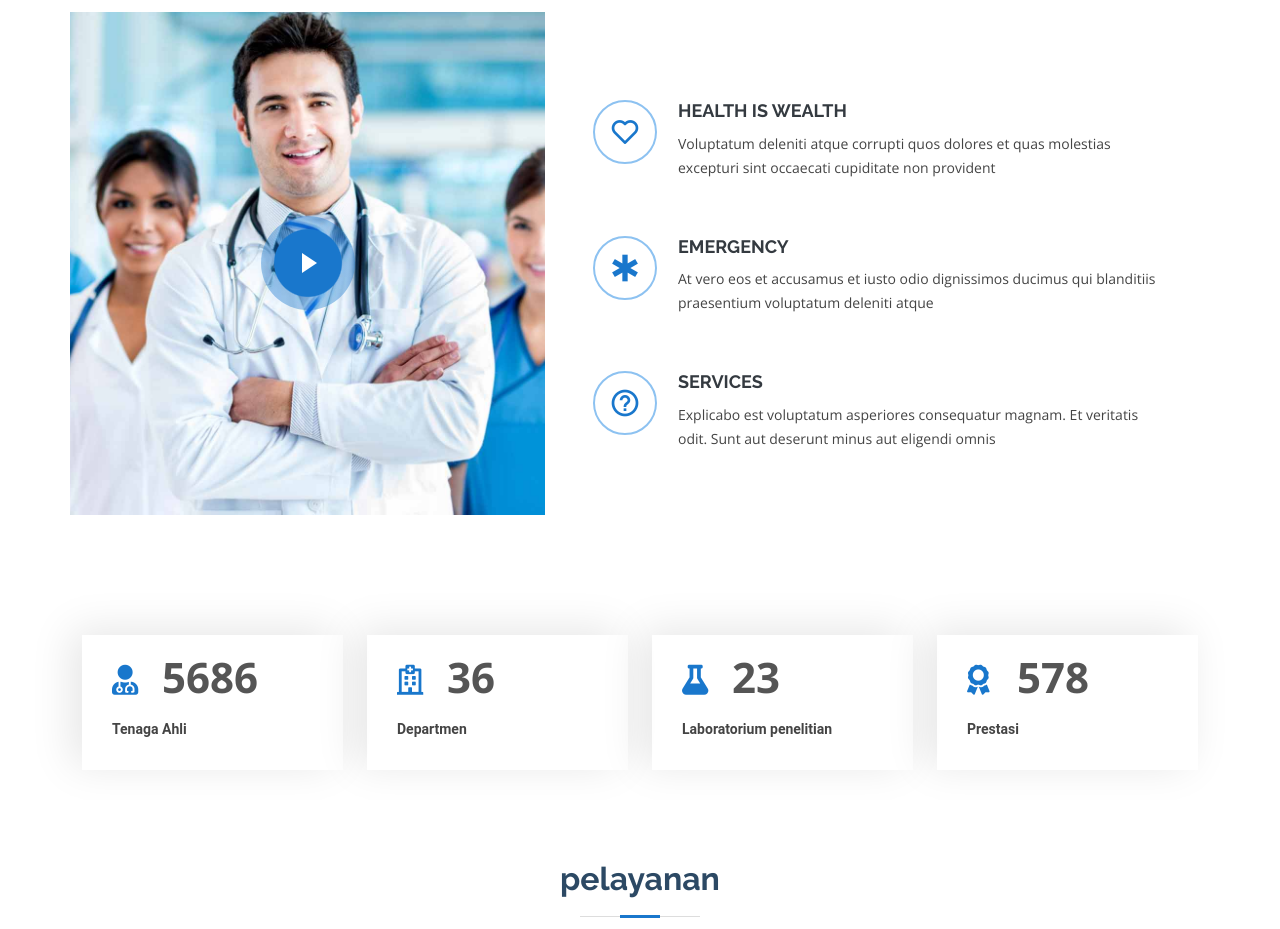
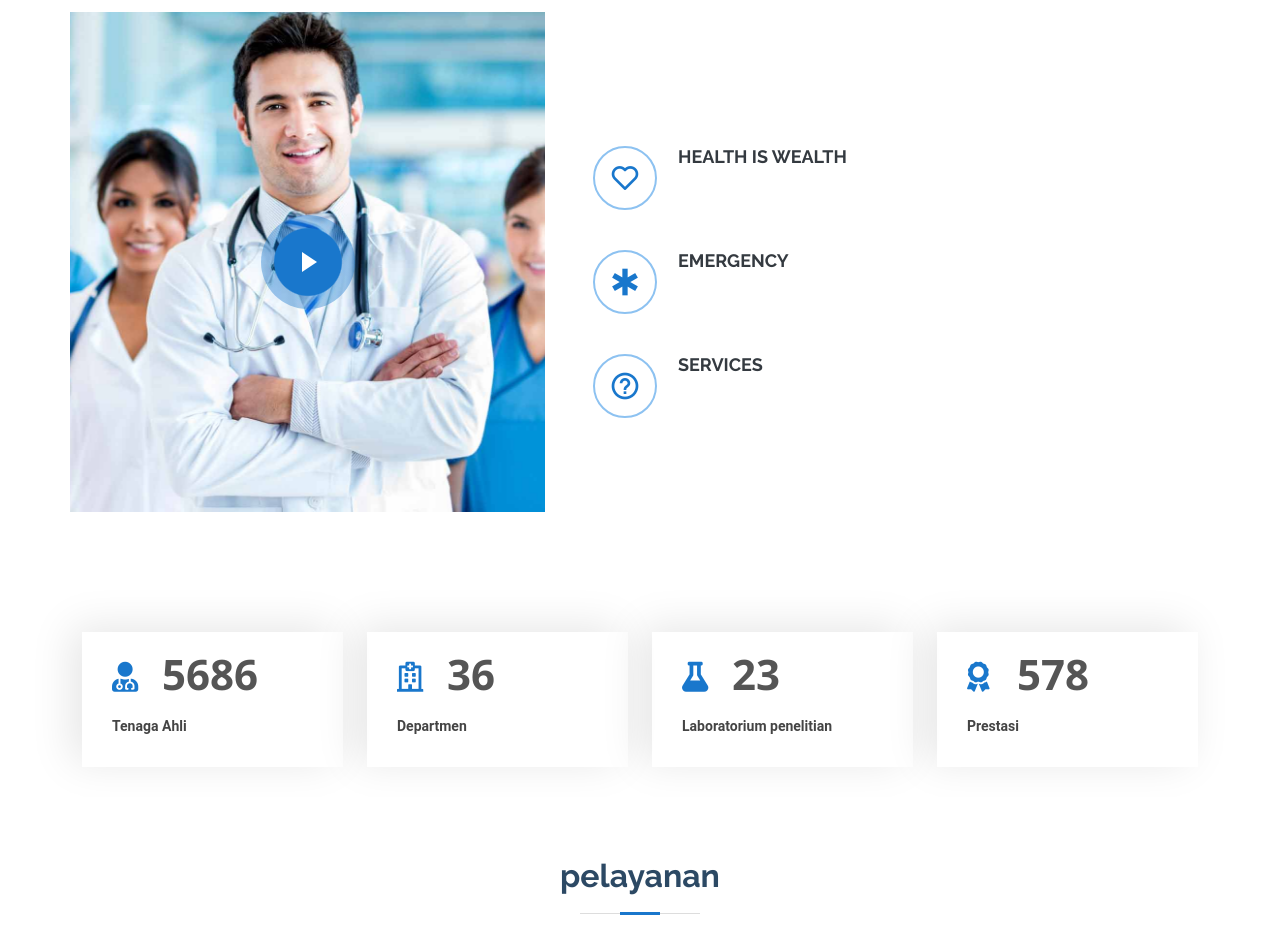
Before and after one commit to frqin/bootsrap-web, a plain HTML site: page Health care website Bootstrap/index.html in a window 1280 px wide. Shown: the part 1580-2509 px from the top of the page. Drawn offline with nearby package versions, Linux system fonts and the light colour scheme.

Commit message:
index.html

```diff
--- a/Health care website Bootstrap/index.html
+++ b/Health care website Bootstrap/index.html
@@ -141,19 +141,19 @@
             <div class="icon-box">
               <div class="icon"><i class="bx bx-heart"></i></div>
               <h4 class="title"><a href="">HEALTH IS WEALTH</a></h4>
-              <p class="description">Voluptatum deleniti atque corrupti quos dolores et quas molestias excepturi sint occaecati cupiditate non provident</p>
+
             </div>
 
             <div class="icon-box">
               <div class="icon"><i class="bx bx-health"></i></div>
               <h4 class="title"><a href="">EMERGENCY</a></h4>
-              <p class="description">At vero eos et accusamus et iusto odio dignissimos ducimus qui blanditiis praesentium voluptatum deleniti atque</p>
+
             </div>
 
             <div class="icon-box">
               <div class="icon"><i class="bx bx-help-circle"></i></div>
               <h4 class="title"><a href="">SERVICES </a></h4>
-              <p class="description">Explicabo est voluptatum asperiores consequatur magnam. Et veritatis odit. Sunt aut deserunt minus aut eligendi omnis</p>
+
             </div>
 
           </div>
```
